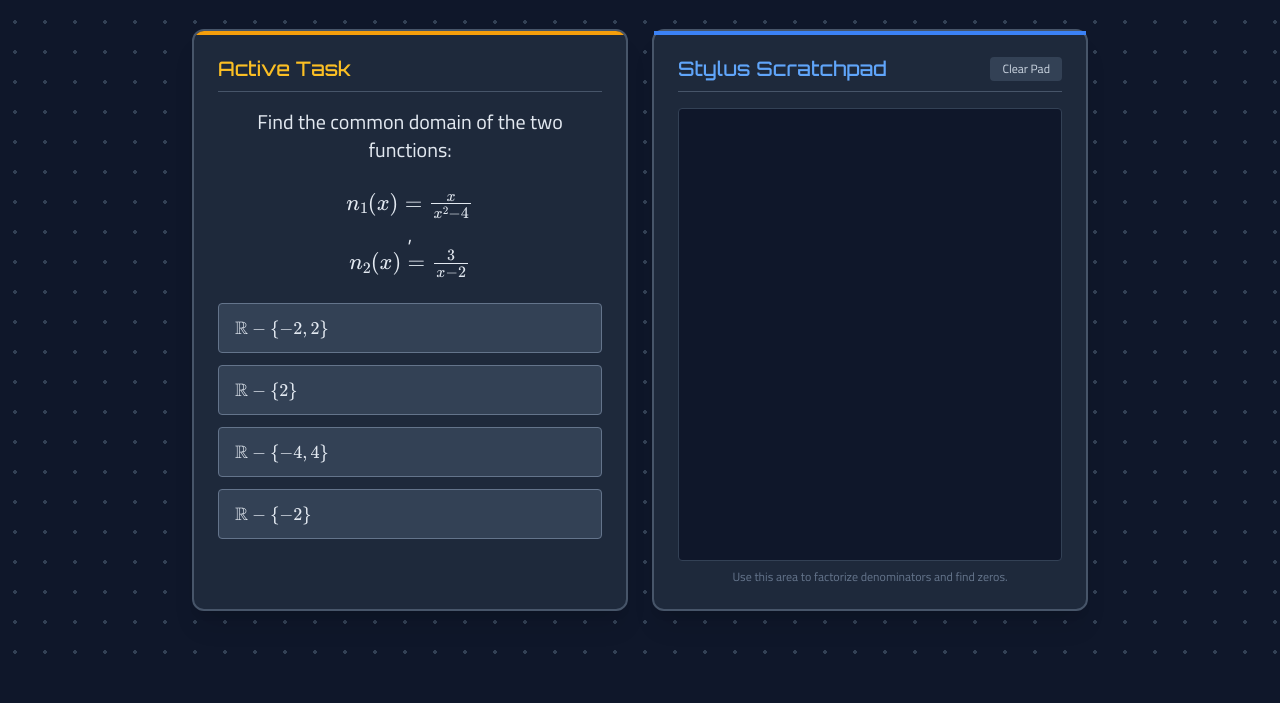
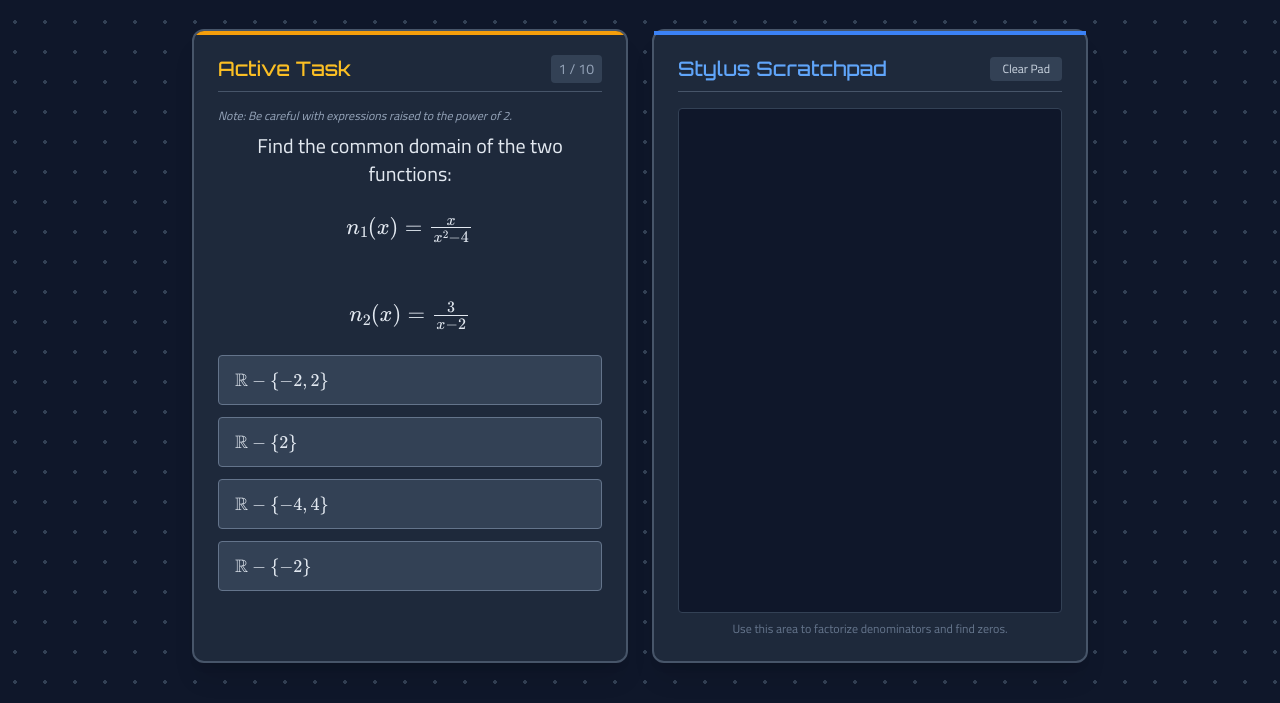
Before and after one commit to mrMotaal/Common-domain-, a plain HTML site: page index.html in a window 1280 px wide. Shown: the part 143-846 px from the top of the page. Before the commit the page ends 800 px from the top, so only its background shows below. Drawn offline with nearby package versions, Linux system fonts and the light colour scheme.

Commit message:
Refactor quiz layout and improve question formatting

```diff
--- a/index.html
+++ b/index.html
@@ -48,10 +48,15 @@
     <main class="w-full max-w-4xl grid grid-cols-1 md:grid-cols-2 gap-6">
 
         <!-- Interactive Quiz Section -->
-        <div class="bg-slate-800 border-2 border-slate-600 rounded-xl p-6 shadow-xl relative overflow-hidden">
+        <div class="bg-slate-800 border-2 border-slate-600 rounded-xl p-6 shadow-xl relative overflow-hidden flex flex-col">
             <div class="absolute top-0 left-0 w-full h-1 bg-amber-500"></div>
 
-            <h2 class="factory-font text-xl text-amber-400 mb-4 border-b border-slate-600 pb-2">Active Task</h2>
+            <div class="flex justify-between items-center mb-4 border-b border-slate-600 pb-2">
+                <h2 class="factory-font text-xl text-amber-400">Active Task</h2>
+                <span id="question-counter" class="text-sm text-slate-400 bg-slate-700 px-2 py-1 rounded">1 / 10</span>
+            </div>
+
+            <p class="text-xs text-slate-400 mb-2 italic">Note: Be careful with expressions raised to the power of 2.</p>
 
             <div id="question-container" class="min-h-[150px] flex flex-col justify-center items-center text-xl mb-6 text-center">
                 <!-- Question loaded here via JS -->
@@ -98,37 +103,107 @@
     </main>
 
     <script>
-        // --- Question Data (Fixed Brackets) ---
+        // --- Question Data (Fixed Brackets and Commas) ---
         const questions = [
             {
-                q: "Find the common domain of the two functions:<br><br> \\( n_1(x) = \\frac{x}{x^2 - 4} \\) &nbsp; , &nbsp; \\( n_2(x) = \\frac{3}{x - 2} \\)",
+                q: "Find the common domain of the two functions:<br><br> \\(n_1(x) = \\frac{x}{x^2 - 4}\\) <br><br> \\(n_2(x) = \\frac{3}{x - 2}\\)",
                 options: [
-                    "\\( \\mathbb{R} - \\left\\{ -2, 2 \\right\\} \\)",
-                    "\\( \\mathbb{R} - \\left\\{ 2 \\right\\} \\)",
-                    "\\( \\mathbb{R} - \\left\\{ -4, 4 \\right\\} \\)",
-                    "\\( \\mathbb{R} - \\left\\{ -2 \\right\\} \\)"
+                    "\\(\\mathbb{R} - \\left\\{ -2, 2 \\right\\}\\)",
+                    "\\(\\mathbb{R} - \\left\\{ 2 \\right\\}\\)",
+                    "\\(\\mathbb{R} - \\left\\{ -4, 4 \\right\\}\\)",
+                    "\\(\\mathbb{R} - \\left\\{ -2 \\right\\}\\)"
                 ],
                 correct: 0
             },
             {
-                q: "Find the common domain of the two functions:<br><br> \\( f(x) = \\frac{x+3}{x^2 - 9} \\) &nbsp; , &nbsp; \\( g(x) = \\frac{x}{x^2 - 3x} \\)",
+                q: "Find the common domain of the two functions:<br><br> \\(f(x) = \\frac{x+3}{x^2 - 9}\\) <br><br> \\(g(x) = \\frac{x}{x^2 - 3x}\\)",
                 options: [
-                    "\\( \\mathbb{R} - \\left\\{ 3, -3 \\right\\} \\)",
-                    "\\( \\mathbb{R} - \\left\\{ 0, 3, -3 \\right\\} \\)",
-                    "\\( \\mathbb{R} - \\left\\{ 0, 3 \\right\\} \\)",
-                    "\\( \\mathbb{R} - \\left\\{ -3 \\right\\} \\)"
+                    "\\(\\mathbb{R} - \\left\\{ 3, -3 \\right\\}\\)",
+                    "\\(\\mathbb{R} - \\left\\{ 0, 3, -3 \\right\\}\\)",
+                    "\\(\\mathbb{R} - \\left\\{ 0, 3 \\right\\}\\)",
+                    "\\(\\mathbb{R} - \\left\\{ -3 \\right\\}\\)"
                 ],
                 correct: 1
             },
             {
-                q: "Find the common domain of the two functions:<br><br> \\( n_1(x) = \\frac{1}{x^2 + 4} \\) &nbsp; , &nbsp; \\( n_2(x) = \\frac{x-2}{x^2 - 4x + 4} \\)",
+                q: "Find the common domain of the two functions:<br><br> \\(n_1(x) = \\frac{1}{x^2 + 4}\\) <br><br> \\(n_2(x) = \\frac{x-2}{x^2 - 4x + 4}\\)",
                 options: [
-                    "\\( \\mathbb{R} - \\left\\{ -2, 2 \\right\\} \\)",
-                    "\\( \\mathbb{R} - \\left\\{ -4, 2 \\right\\} \\)",
-                    "\\( \\mathbb{R} - \\left\\{ 2 \\right\\} \\)",
-                    "\\( \\mathbb{R} \\)"
+                    "\\(\\mathbb{R} - \\left\\{ -2, 2 \\right\\}\\)",
+                    "\\(\\mathbb{R} - \\left\\{ -4, 2 \\right\\}\\)",
+                    "\\(\\mathbb{R} - \\left\\{ 2 \\right\\}\\)",
+                    "\\(\\mathbb{R}\\)"
                 ],
                 correct: 2
+            },
+            {
+                q: "Find the common domain of the two functions:<br><br> \\(n_1(x) = \\frac{x - 1}{x^2 - x}\\) <br><br> \\(n_2(x) = \\frac{x + 2}{x^2 - 4}\\)",
+                options: [
+                    "\\(\\mathbb{R} - \\left\\{ 0, 1, 2, -2 \\right\\}\\)",
+                    "\\(\\mathbb{R} - \\left\\{ 1, 2, -2 \\right\\}\\)",
+                    "\\(\\mathbb{R} - \\left\\{ 0, 1, 4 \\right\\}\\)",
+                    "\\(\\mathbb{R} - \\left\\{ 2, -2 \\right\\}\\)"
+                ],
+                correct: 0
+            },
+            {
+                q: "Find the common domain of the two functions:<br><br> \\(f(x) = \\frac{3}{x}\\) <br><br> \\(g(x) = \\frac{x + 1}{x}\\)",
+                options: [
+                    "\\(\\mathbb{R}\\)",
+                    "\\(\\mathbb{R} - \\left\\{ -1 \\right\\}\\)",
+                    "\\(\\mathbb{R} - \\left\\{ 0 \\right\\}\\)",
+                    "\\(\\mathbb{R} - \\left\\{ 0, -1 \\right\\}\\)"
+                ],
+                correct: 2
+            },
+            {
+                q: "Find the common domain of the two functions:<br><br> \\(n_1(x) = \\frac{x - 3}{x^2 + 9}\\) <br><br> \\(n_2(x) = \\frac{5}{x^2 + 1}\\)",
+                options: [
+                    "\\(\\mathbb{R} - \\left\\{ -3, 3 \\right\\}\\)",
+                    "\\(\\mathbb{R} - \\left\\{ 1, -1 \\right\\}\\)",
+                    "\\(\\mathbb{R} - \\left\\{ 3, -3, 1, -1 \\right\\}\\)",
+                    "\\(\\mathbb{R}\\)"
+                ],
+                correct: 3
+            },
+            {
+                q: "Find the common domain of the three functions:<br><br> \\(f(x) = \\frac{1}{x}\\) &nbsp; , &nbsp; \\(g(x) = \\frac{2}{x - 1}\\) &nbsp; , &nbsp; \\(h(x) = \\frac{3}{x + 1}\\)",
+                options: [
+                    "\\(\\mathbb{R} - \\left\\{ 0, 1 \\right\\}\\)",
+                    "\\(\\mathbb{R} - \\left\\{ 1, -1 \\right\\}\\)",
+                    "\\(\\mathbb{R} - \\left\\{ 0, 1, -1 \\right\\}\\)",
+                    "\\(\\mathbb{R} - \\left\\{ 0 \\right\\}\\)"
+                ],
+                correct: 2
+            },
+            {
+                q: "Find the common domain of the two functions:<br><br> \\(n_1(x) = \\frac{x - 5}{2}\\) <br><br> \\(n_2(x) = \\frac{x + 2}{x^2 - 25}\\)",
+                options: [
+                    "\\(\\mathbb{R} - \\left\\{ 5, -5 \\right\\}\\)",
+                    "\\(\\mathbb{R} - \\left\\{ 2, 5, -5 \\right\\}\\)",
+                    "\\(\\mathbb{R} - \\left\\{ 2 \\right\\}\\)",
+                    "\\(\\mathbb{R} - \\left\\{ 25 \\right\\}\\)"
+                ],
+                correct: 0
+            },
+            {
+                q: "Find the common domain of the two functions:<br><br> \\(f(x) = \\frac{x^2 - 1}{x^2 - 2x + 1}\\) <br><br> \\(g(x) = \\frac{3x}{x - 1}\\)",
+                options: [
+                    "\\(\\mathbb{R} - \\left\\{ 1, -1 \\right\\}\\)",
+                    "\\(\\mathbb{R} - \\left\\{ 1 \\right\\}\\)",
+                    "\\(\\mathbb{R} - \\left\\{ -1 \\right\\}\\)",
+                    "\\(\\mathbb{R} - \\left\\{ 0, 1 \\right\\}\\)"
+                ],
+                correct: 1
+            },
+            {
+                q: "If the common domain of \\(n_1(x) = \\frac{x}{x - k}\\) and \\(n_2(x) = \\frac{5}{x + 3}\\) is \\(\\mathbb{R} - \\{-3\}\\) <br><br> What is the value of \\(k\\)?",
+                options: [
+                    "\\(3\\)",
+                    "\\(-3\\)",
+                    "\\(0\\)",
+                    "\\(5\\)"
+                ],
+                correct: 1
             }
         ];
 
@@ -139,11 +214,13 @@
         const feedback = document.getElementById('feedback');
         const nextBtn = document.getElementById('next-btn');
         const submissionSection = document.getElementById('submission-section');
+        const questionCounter = document.getElementById('question-counter');
 
         function loadQuestion() {
             feedback.innerHTML = "";
             nextBtn.classList.add("hidden");
             optionsContainer.innerHTML = "";
+            questionCounter.innerText = `${currentQuestionIndex + 1} / ${questions.length}`;
 
             const currentQ = questions[currentQuestionIndex];
             questionContainer.innerHTML = currentQ.q;
@@ -175,7 +252,7 @@
             if (selectedIndex === currentQ.correct) {
                 btnNode.classList.remove('bg-slate-700', 'border-slate-500');
                 btnNode.classList.add('bg-green-600', 'border-green-400');
-                feedback.innerHTML = "<span class='text-green-400'>Excellent! Correct Common Domain.</span>";
+                feedback.innerHTML = "<span class='text-green-400'>Excellent! Correct Answer.</span>";
             } else {
                 btnNode.classList.remove('bg-slate-700', 'border-slate-500');
                 btnNode.classList.add('bg-red-600', 'border-red-400');
```
